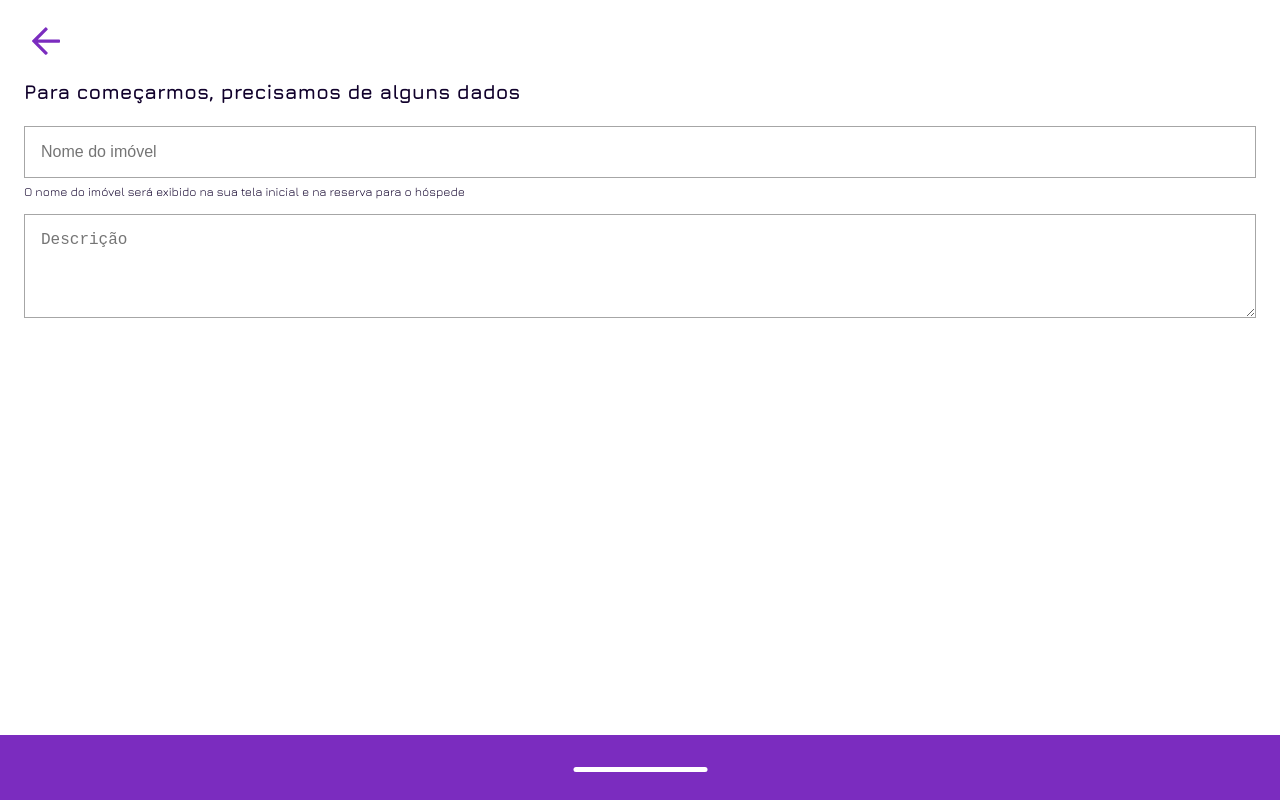
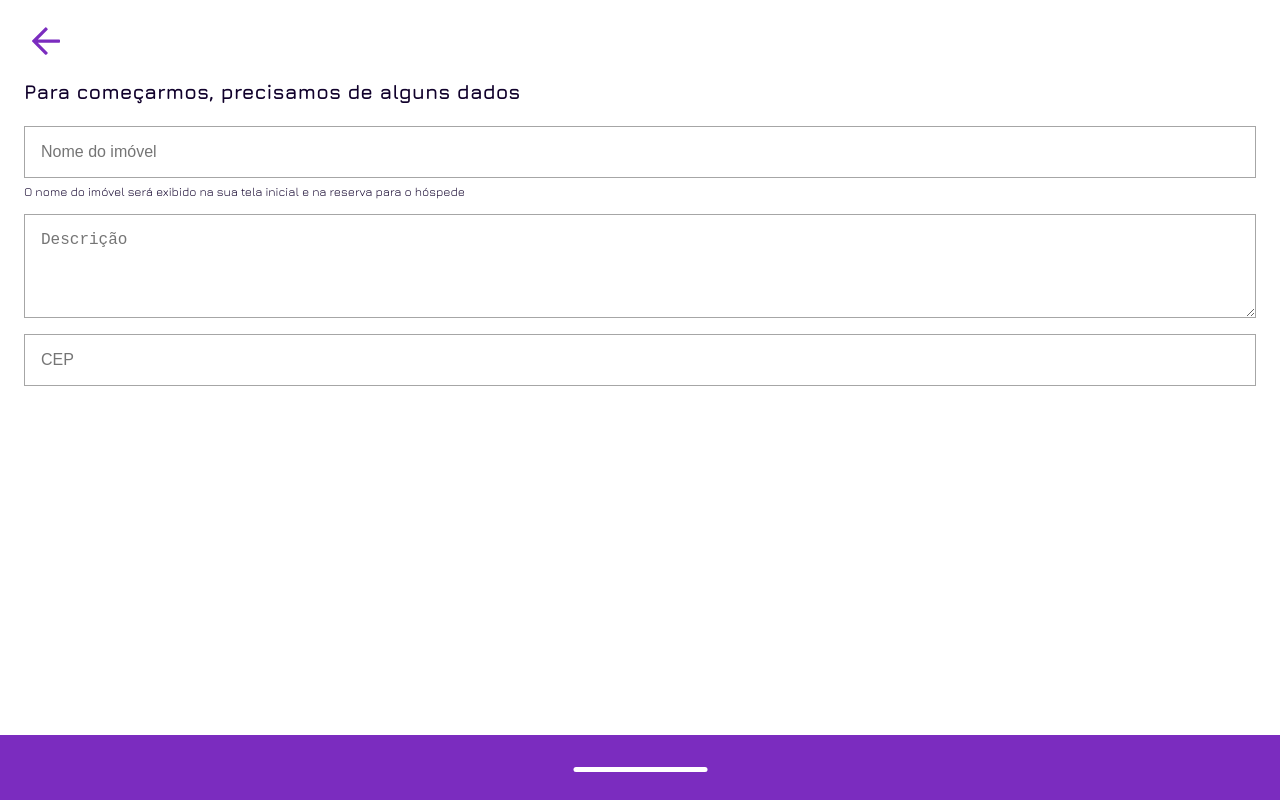
Before and after one commit to Marquestt/upbase-poundsflats-mobile-app-, a React (Create React App) app: page /cadastrar-imovel in a window 1280 px wide. Built offline with nearby package versions, Linux system fonts and the light colour scheme.

Commit message:
atualização do componente From e Input, desenvolvimento em andamento

```diff
--- a/src/components/Form/index.js
+++ b/src/components/Form/index.js
@@ -6,10 +6,11 @@ const Form = () => {
     return (
         <form className={styles.form}>
             <div className={styles.container}>
-                <Input type="text" placeholder="Nome do imóvel"/>
+                <Input type="text" placeholder="Nome do imóvel" required="required"/>
                 <p className={styles.text}>O nome do imóvel será exibido na sua tela inicial e na reserva para o hóspede</p>
             </div>
             <TextArea placeholder="Descrição"/>
+            <Input type="text" placeholder="CEP" maxLength="10" pattern="\d{5}-\d{3}" required="required"/>
         </form>
     )
 }
--- a/src/components/Input/index.js
+++ b/src/components/Input/index.js
@@ -1,8 +1,8 @@
 import styles from './Input.module.css';
 
-const Input = ({type = "text", placeholder = "", width}) => {
+const Input = ({type = "text", placeholder = "", width, maxLength = "", pattern = "", required}) => {
     return (
-        <input className={styles.input} type={type} placeholder={placeholder} style={{ width }}/>
+        <input className={styles.input} type={type} placeholder={placeholder} style={{ width }} required={required}/>
     )
 }
 
```
